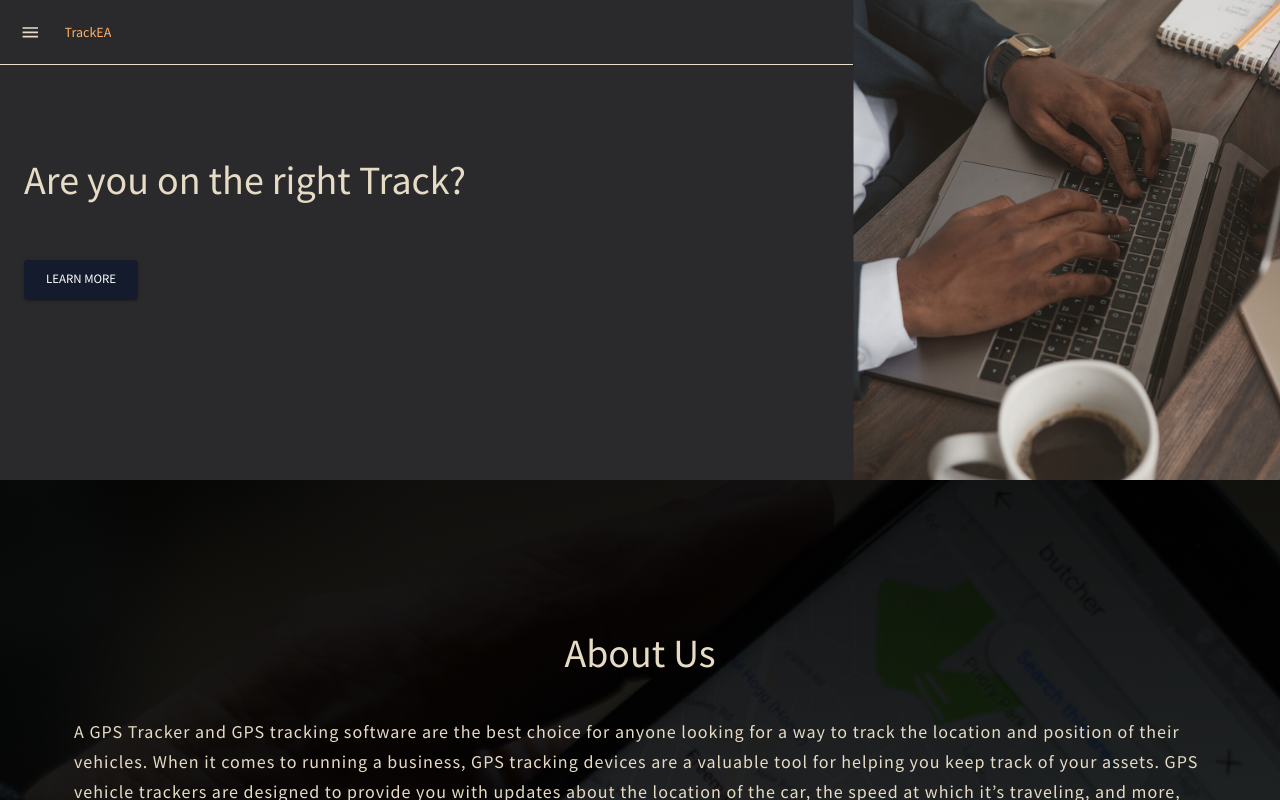
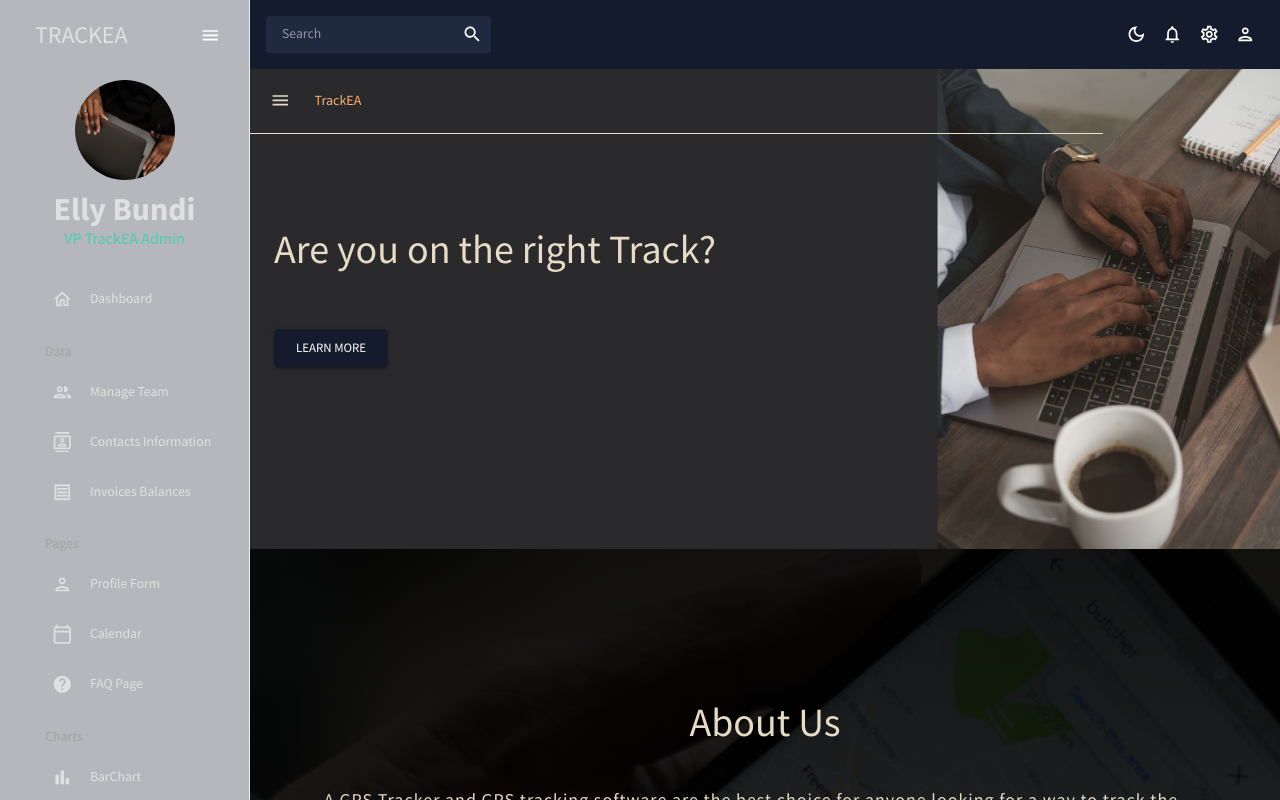
Before and after one commit to ElijahBundi/TrackEA-client, a React (Create React App) app: page / in a window 1280 px wide. Shown: the top 800 px of the page. Built offline with nearby package versions, Linux system fonts and the light colour scheme; what react-swipeable-views-utils would draw is missing.

Commit message:
sidebar corrected

```diff
--- a/src/App.js
+++ b/src/App.js
@@ -31,8 +31,10 @@ function App() {
       <ProSidebarProvider>
         <ThemeProvider theme={theme}>
           <CssBaseline />
-          {/* <main className="content"> */}
-            <BrowserRouter>
+          <div className="app">
+            <SideBar />
+            <main className="content">
+              <TopBar />
               <Routes>
                 <Route path="/" element={<Home />} />
                 <Route path="login" element={<LoginSignup />} />
@@ -52,8 +54,8 @@ function App() {
                 <Route path="dashboard/line" element={<Line />} />
                 <Route path="dashboard/geography" element={<Geography />} />
               </Routes>
-            </BrowserRouter>
-          {/* </main> */}
+            </main>
+          </div>
         </ThemeProvider>
       </ProSidebarProvider>
     </ColorModeContext.Provider>
--- a/src/Components/Dashboard/SideBar.jsx
+++ b/src/Components/Dashboard/SideBar.jsx
@@ -1,6 +1,6 @@
 import React from "react";
 import { useState } from "react";
-import { Sidebar, Menu, MenuItem } from "react-pro-sidebar";
+import { Sidebar, Menu, MenuItem , useProSidebar } from "react-pro-sidebar";
 // import "react-pro-sidebar/dist/css/styles.css";
 import { Box, IconButton, Typography, useTheme } from "@mui/material";
 import { Link } from "react-router-dom";
@@ -42,6 +42,7 @@ function SideBar() {
   const colors = tokens(theme.palette.mode);
   const [isCollapsed, setIsCollapsed] = useState(false);
   const [selected, setSelected] = useState("Dashboard");
+  const { collapseSidebar } = useProSidebar();
 
   return (
     <Box
@@ -63,7 +64,7 @@ function SideBar() {
         },
       }}
     >
-      <Sidebar collapsed={isCollapsed}>
+      <Sidebar onClick={() => collapseSidebar()}>
         <Menu iconShape="square">
           {/* LOGO & MENU ICON */}
           <MenuItem
@@ -228,7 +229,6 @@ function SideBar() {
           </Box>
         </Menu>
       </Sidebar>
-      <TopBar />
     </Box>
   );
 }
--- a/src/index.js
+++ b/src/index.js
@@ -1,13 +1,15 @@
-import React from 'react';
-import ReactDOM from 'react-dom/client';
-import './index.css';
-import App from './App';
+import React from "react";
+import ReactDOM from "react-dom/client";
+import "./index.css";
+import App from "./App";
+import { BrowserRouter } from "react-router-dom";
 
-
-const root = ReactDOM.createRoot(document.getElementById('root'));
+const root = ReactDOM.createRoot(document.getElementById("root"));
 root.render(
   <React.StrictMode>
-    <App />
+    <BrowserRouter>
+      <App />
+    </BrowserRouter>
   </React.StrictMode>
 );
 
```
